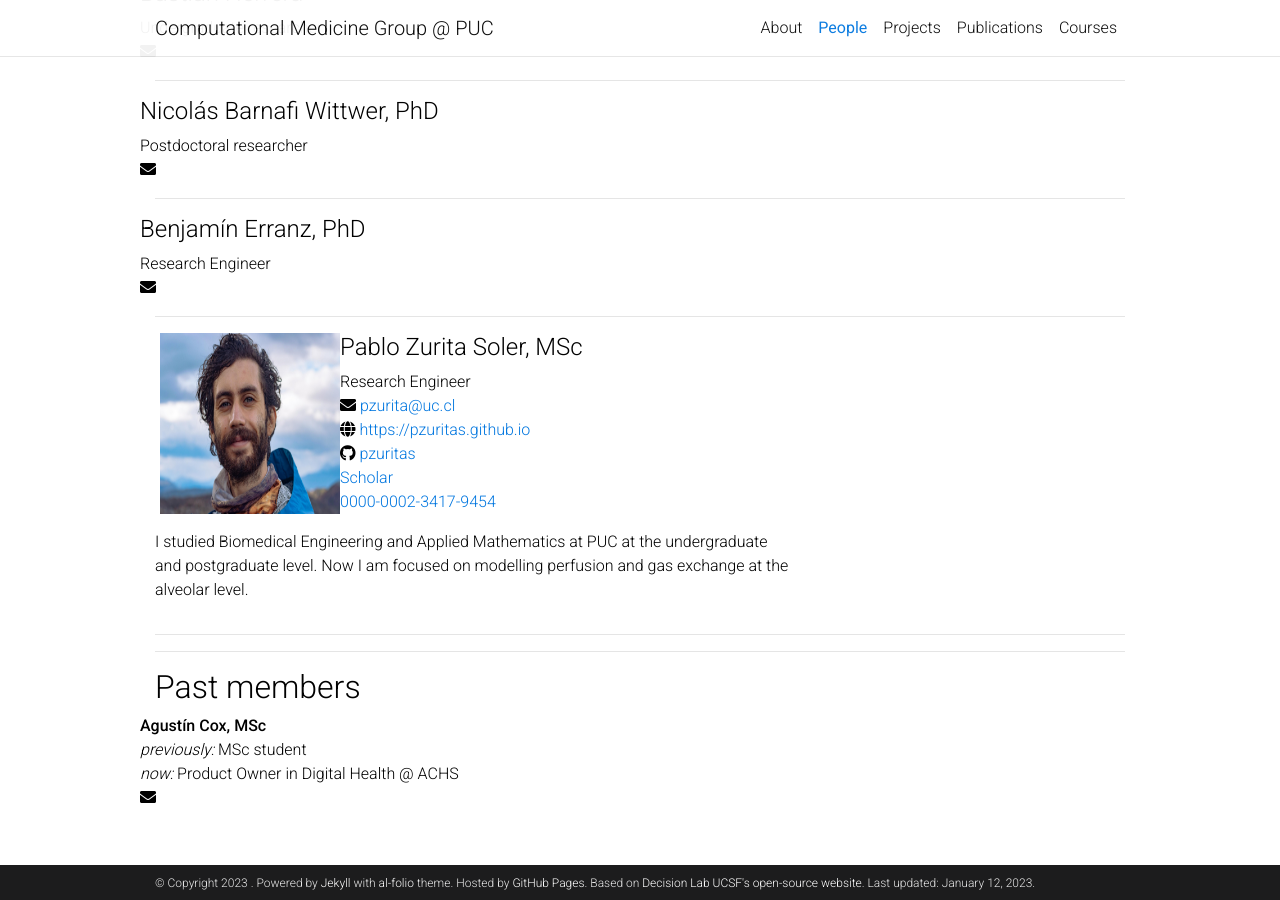
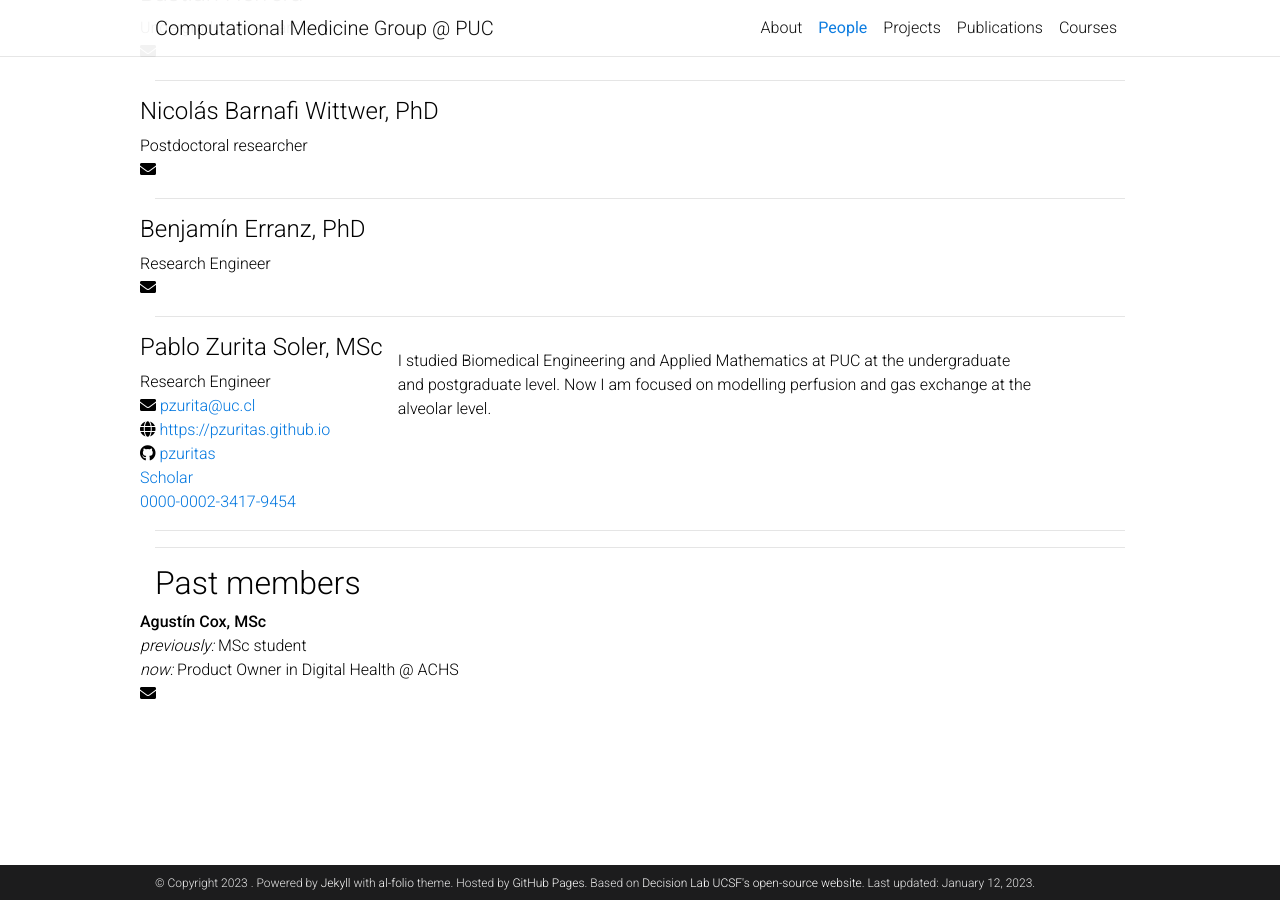
Before and after one commit to comp-medicine-uc/comp-medicine-uc.github.io, a Jekyll site: the page built from _pages/people.md, in a window 1280 px wide and 900 px high, scrolled down 1147 px. Built offline with Jekyll 4.4.1, drawn with Linux system fonts in a browser that asks for light colours; comment, search, counter and statistics services are not loaded; a style sheet for code colours, icons or effects is not loaded.

Commit message:
Deleted my picture until I get the layout sorted

```diff
--- a/_data/members.yml
+++ b/_data/members.yml
@@ -121,7 +121,7 @@
 
 - name: Pablo Zurita Soler
   degrees: MSc
-  image: pablo_zurita_soler.jpg
+  image:
   position: Research Engineer
   email: pzurita@uc.cl
   website: https://pzuritas.github.io
```
